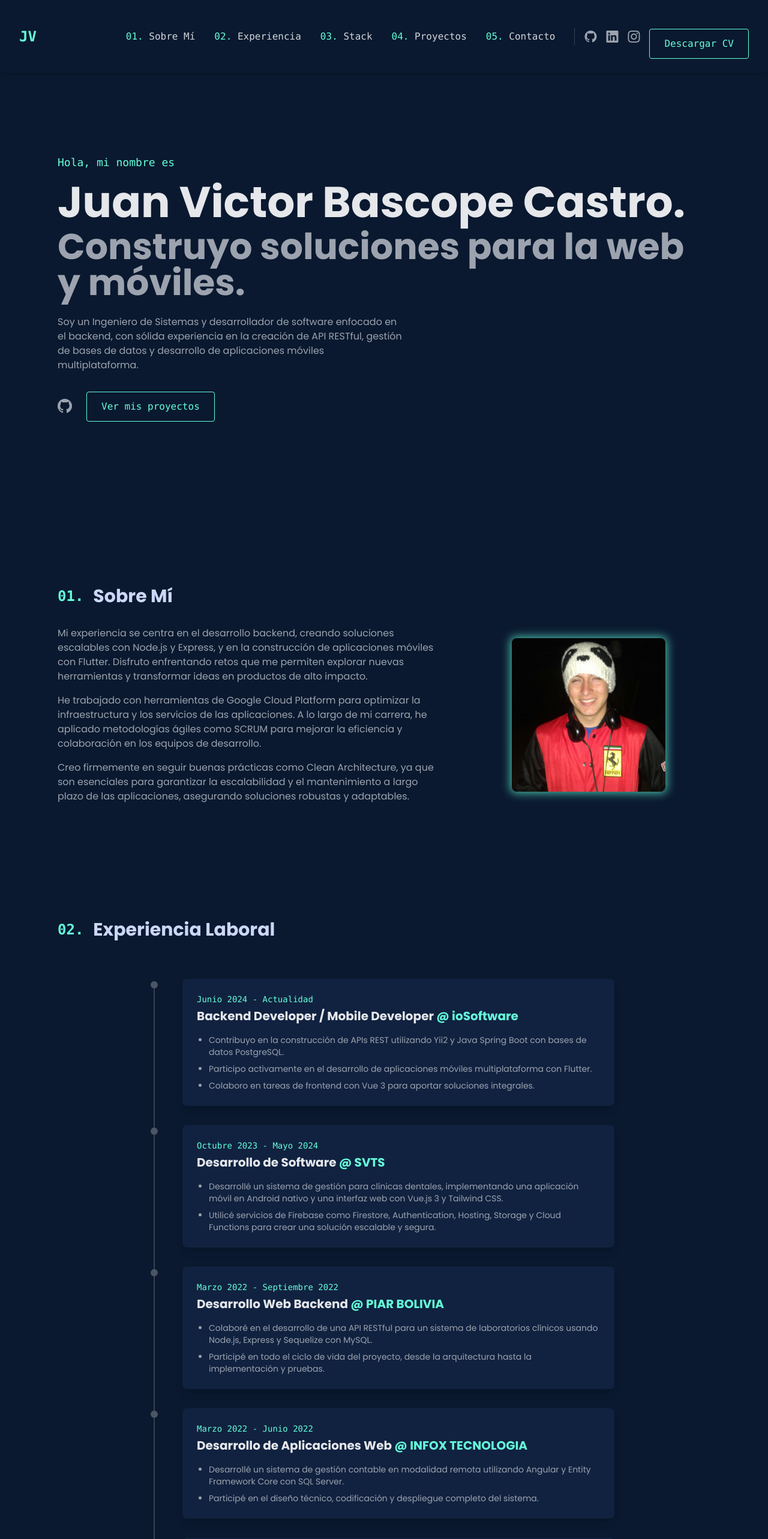
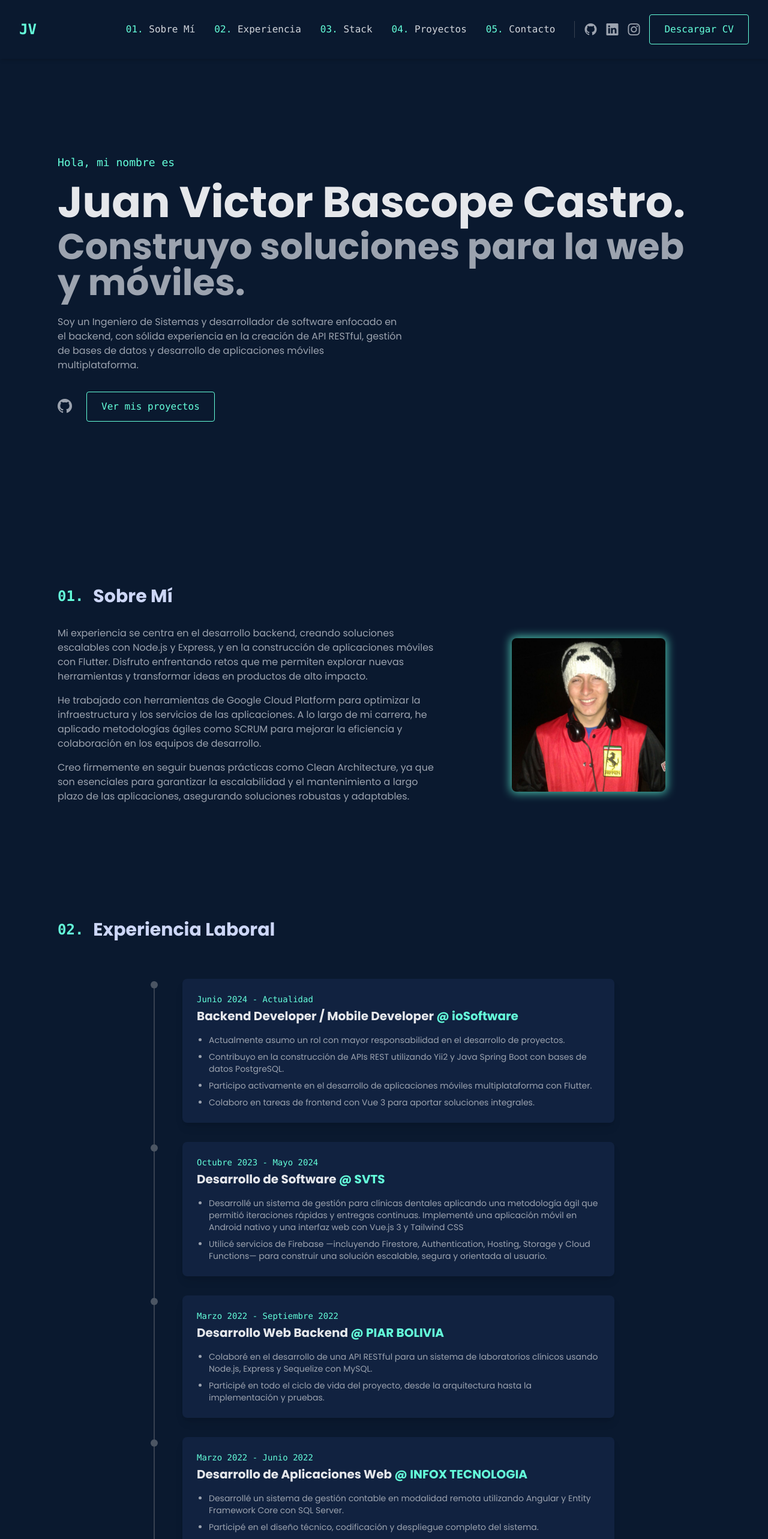
Before and after one commit to juanvictorbascopecastro/portafolio, a Vue app: page /#/ in a window 1280 px wide. Shown: the top 2566 px of the page at 60% size. Built offline with nearby package versions, Linux system fonts and the light colour scheme.

Commit message:
modificaciones en el contenido

```diff
--- a/src/features/home/components/Contact.vue
+++ b/src/features/home/components/Contact.vue
@@ -33,7 +33,7 @@
     </div>
 
     <!-- Formulario de contacto -->
-    <form v-if="!formSubmitted" @submit.prevent="handleSubmit" class="mt-8">
+    <!-- <form v-if="!formSubmitted" @submit.prevent="handleSubmit" class="mt-8">
       <div class="flex flex-col md:flex-row gap-4 mb-4">
         <input
           type="text"
@@ -71,7 +71,7 @@
     >
       <h4 class="text-2xl font-bold">¡Gracias!</h4>
       <p>Tu mensaje ha sido enviado. Te responderé pronto.</p>
-    </div>
+    </div> -->
   </section>
 </template>
 
--- a/src/features/home/components/Experience.vue
+++ b/src/features/home/components/Experience.vue
@@ -47,6 +47,7 @@ const experiences = ref<Experience[]>([
     title: "Backend Developer / Mobile Developer",
     company: "ioSoftware",
     descriptions: [
+      "Actualmente asumo un rol con mayor responsabilidad en el desarrollo de proyectos.",
       "Contribuyo en la construcción de APIs REST utilizando Yii2 y Java Spring Boot con bases de datos PostgreSQL. ",
       "Participo activamente en el desarrollo de aplicaciones móviles multiplataforma con Flutter. ",
       "Colaboro en tareas de frontend con Vue 3 para aportar soluciones integrales. ",
@@ -57,8 +58,8 @@ const experiences = ref<Experience[]>([
     title: "Desarrollo de Software",
     company: "SVTS",
     descriptions: [
-      "Desarrollé un sistema de gestión para clínicas dentales, implementando una aplicación móvil en Android nativo y una interfaz web con Vue.js 3 y Tailwind CSS. ",
-      "Utilicé servicios de Firebase como Firestore, Authentication, Hosting, Storage y Cloud Functions para crear una solución escalable y segura. ",
+      "Desarrollé un sistema de gestión para clínicas dentales aplicando una metodología ágil que permitió iteraciones rápidas y entregas continuas. Implementé una aplicación móvil en Android nativo y una interfaz web con Vue.js 3 y Tailwind CSS",
+      "Utilicé servicios de Firebase —incluyendo Firestore, Authentication, Hosting, Storage y Cloud Functions— para construir una solución escalable, segura y orientada al usuario.",
     ],
   },
   {
@@ -93,7 +94,7 @@ const experiences = ref<Experience[]>([
     title: "Pasante",
     company: "Universidad San Francisco Xavier de Chuquisaca",
     descriptions: [
-      "Desarrollé una aplicación móvil Android en Java con Firebase para una feria universitaria, proyecto que fue premiado por su innovación. ",
+      "Desarrollé una aplicación móvil Android nativa en Java, con base de datos en Firebase, para una feria universitaria, con el objetivo de prevenir la copia durante exámenes; el proyecto fue premiado por su innovación y funcionalidad",
       "Continué el desarrollo del sistema en la pasantía, implementando una aplicación web complementaria para la gestión de exámenes. ",
     ],
   },
--- a/src/features/home/components/NavBar.vue
+++ b/src/features/home/components/NavBar.vue
@@ -51,7 +51,7 @@
         <a
           :href="cvPath"
           download="Juan_Victor_Bascope_Castro_CV.pdf"
-          class="mt-6 border border-accent text-accent rounded px-6 py-3 font-mono hover:bg-accent hover:bg-opacity-10 transition-colors"
+          class="border border-accent text-accent rounded px-6 py-3 font-mono hover:bg-accent hover:bg-opacity-10 transition-colors"
         >
           Descargar CV
         </a>
--- a/src/features/home/components/Project.vue
+++ b/src/features/home/components/Project.vue
@@ -32,7 +32,7 @@
                 rel="noopener noreferrer"
                 class="text-2xl text-gray-400 hover:text-accent transition-colors ml-2 tooltip-container"
               >
-                <i :class="getLinkIcon(link.type)"></i>
+                <i :class="getLinkIcon(link.type, link.url)"></i>
                 <span class="tooltip-text">{{ link.description }}</span>
               </a>
             </template>
@@ -87,13 +87,17 @@ interface Project {
 }
 
 // Function to determine the icon based on link type
-const getLinkIcon = (type: "web" | "mobile"): string => {
+const getLinkIcon = (type: "web" | "mobile", url: string): string => {
+  if (type === "mobile" && url.includes("play.google.com")) {
+    return "bi bi-google-play"; // Icono para Play Store
+  }
+  if (type === "mobile") {
+    return "bi bi-phone"; // Otro tipo de mobile
+  }
   if (type === "web") {
-    return "bi bi-globe"; // Icon for web links
-  } else if (type === "mobile") {
-    return "bi bi-phone"; // Icon for mobile links
+    return "bi bi-globe"; // Web icon
   }
-  return "bi bi-box-arrow-up-right"; // Default fallback icon
+  return "bi bi-box-arrow-up-right"; // Fallback
 };
 
 const projects = ref<Project[]>([
--- a/src/features/home/components/Stack.vue
+++ b/src/features/home/components/Stack.vue
@@ -36,13 +36,7 @@ const techStack = ref<TechStack>({
     "Sequelize & Entity Framework",
     "API RESTful & Socket.io",
   ],
-  "Bases de Datos": [
-    "PostgreSQL",
-    "MySQL",
-    "SQL Server",
-    "Firebase Firestore",
-    // "MongoDB",
-  ],
+  "Bases de Datos": ["PostgreSQL", "MySQL", "SQL Server", "Firebase Firestore"],
   Frontend: [
     "Vue.js (2 y 3)",
     "Angular",
--- a/src/features/home/pages/HomeView.vue
+++ b/src/features/home/pages/HomeView.vue
@@ -1,10 +1,9 @@
 <template>
   <NavBar />
 
-  <main class="px-6 md:px-12 lg:px-24 py-20">
+  <main class="px-6 md:px-12 lg:px-24 md:py-20">
     <Portada />
     <AboutUs />
-
     <Experience />
     <Stack />
     <Project />
```
